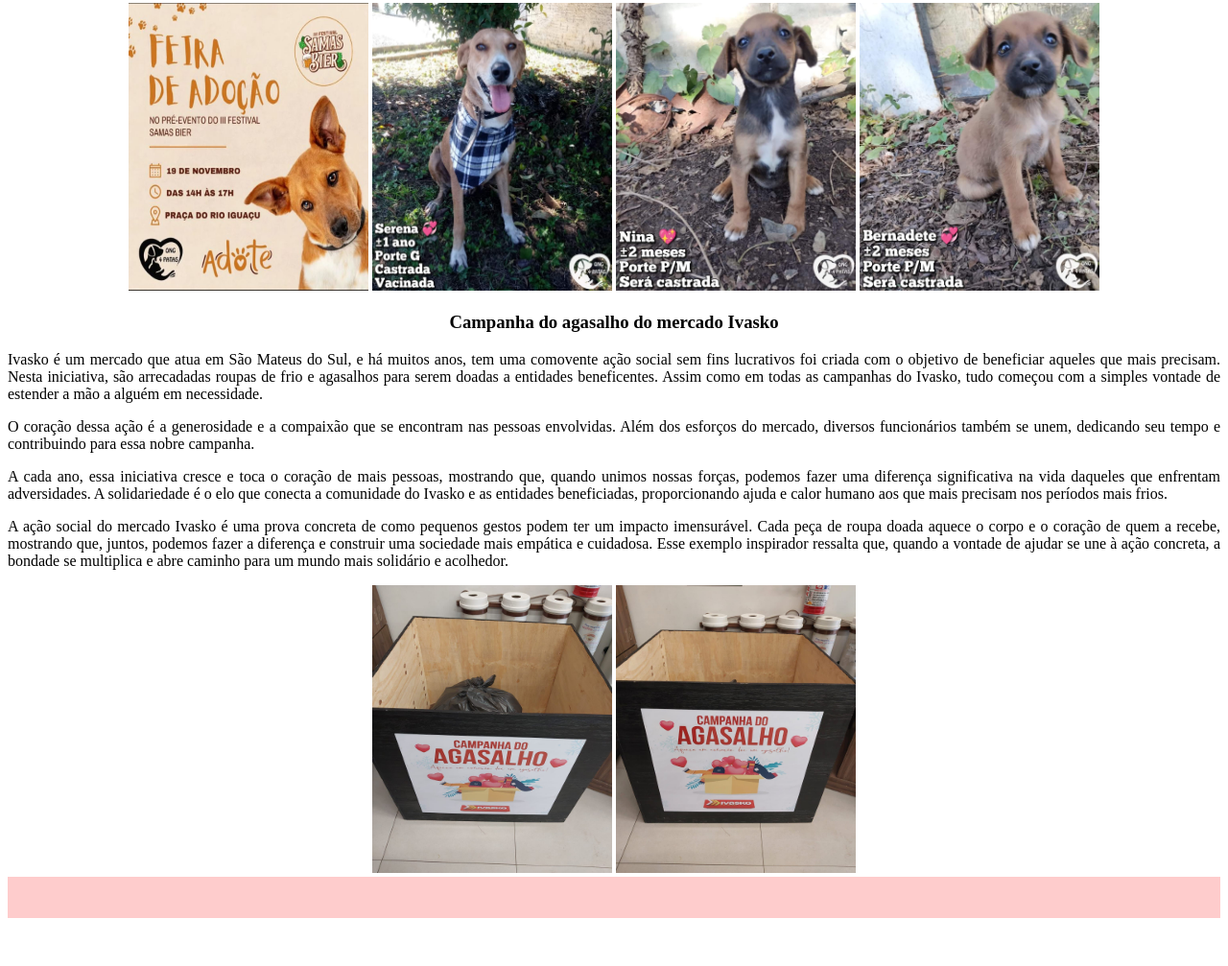
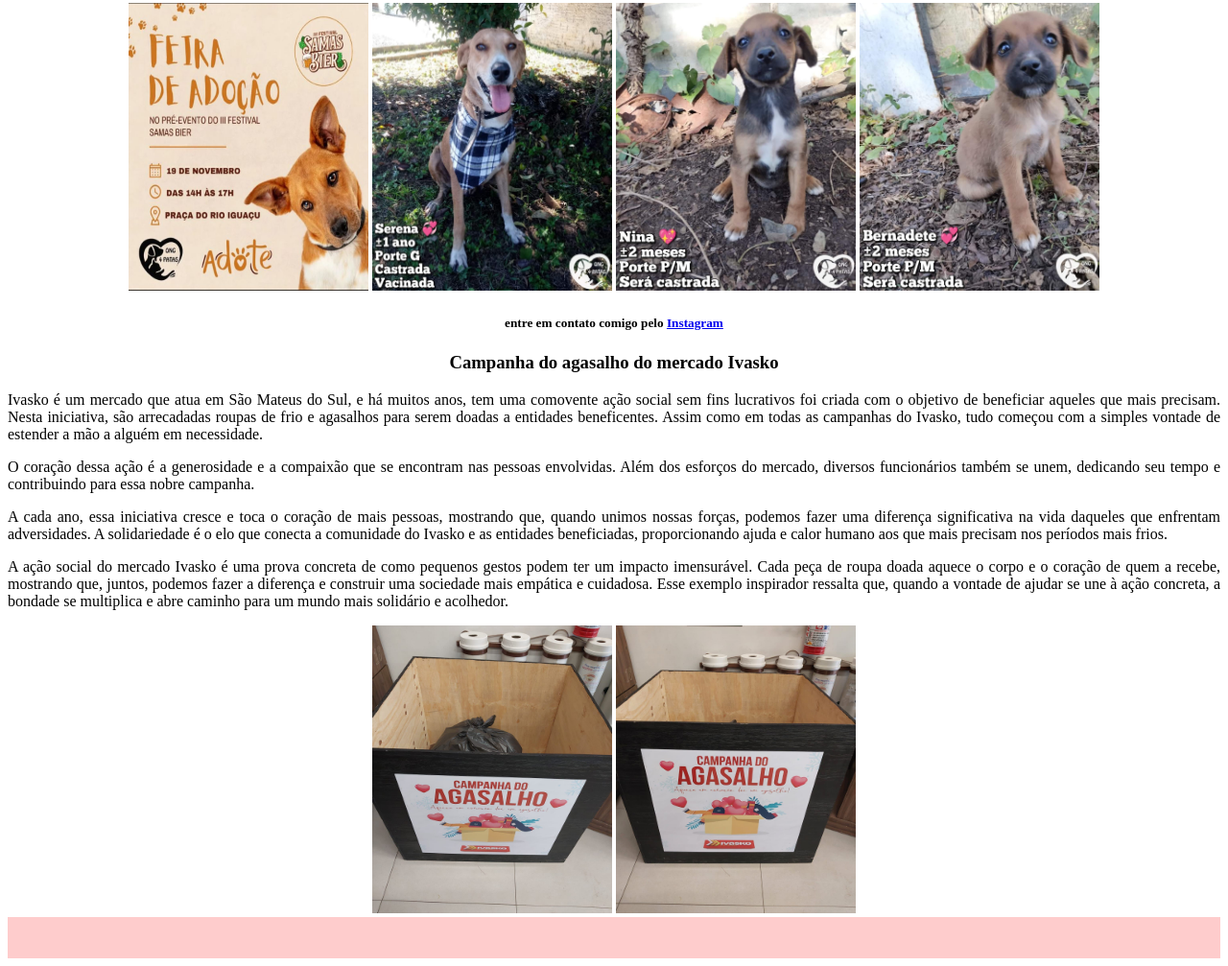
Before and after one commit to yasminarruda/Agrinho, a plain HTML site: page index.html in a window 1280 px wide. Shown: the part 1308-2315 px from the top of the page at 96% size. Before the commit the page ends 2273 px from the top, so only its background shows below. Drawn offline with Linux system fonts and the light colour scheme.

Commit message:
cabeçalho

```diff
--- a/index.html
+++ b/index.html
@@ -44,6 +44,8 @@
 <img class="imagem-adoção" src="Imagens/Adoçao.jpeg">
 <img class="imagem-adoção" src="Imagens/Adoção 2.jpeg">
 <img class="imagem-adoção" src="Imagens/Adoção 3.jpeg">
+<h5>entre em contato comigo pelo <a target="_blank" href="https://www.instagram.com/"
+ >Instagram</a></h5>
 
 </div>
 
```
